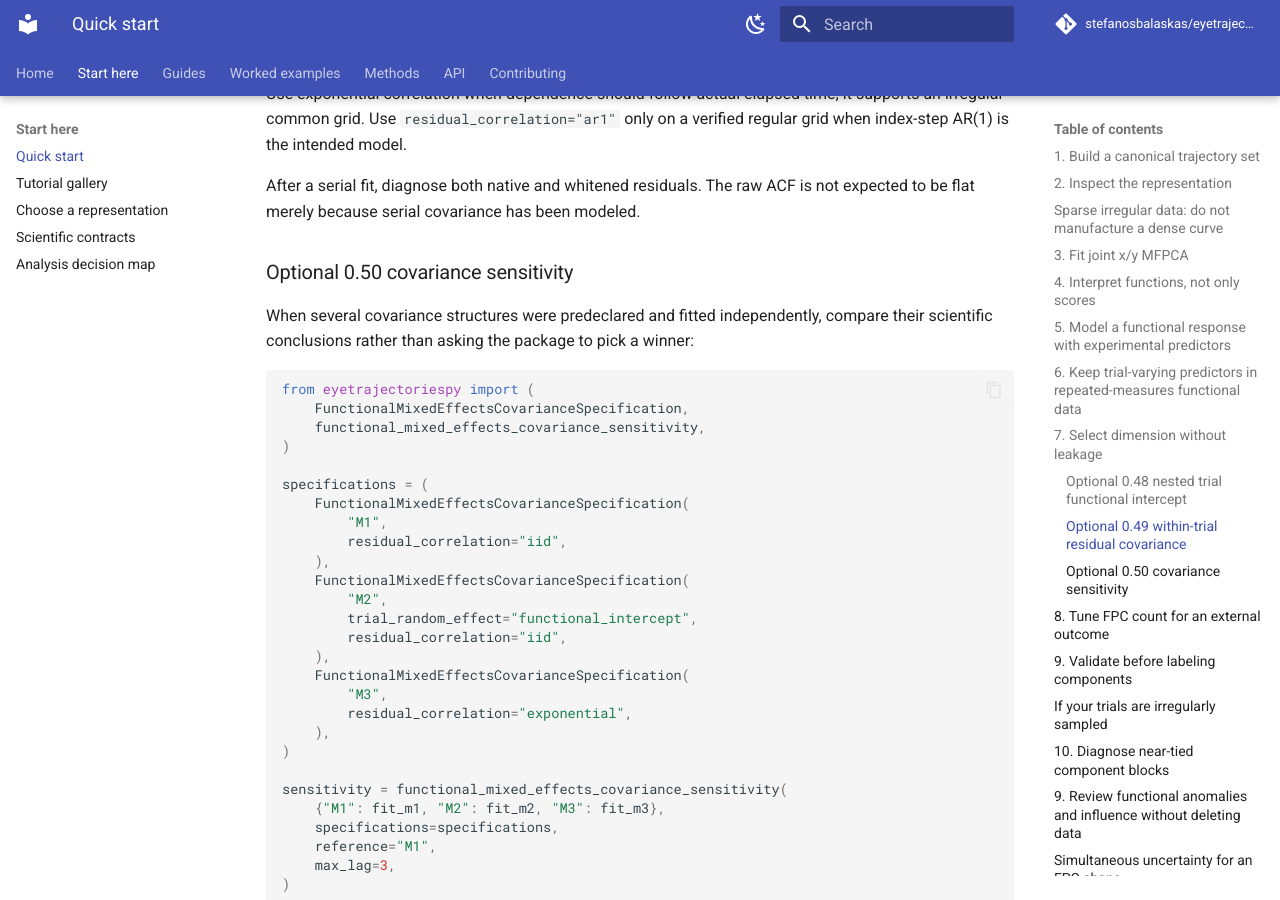
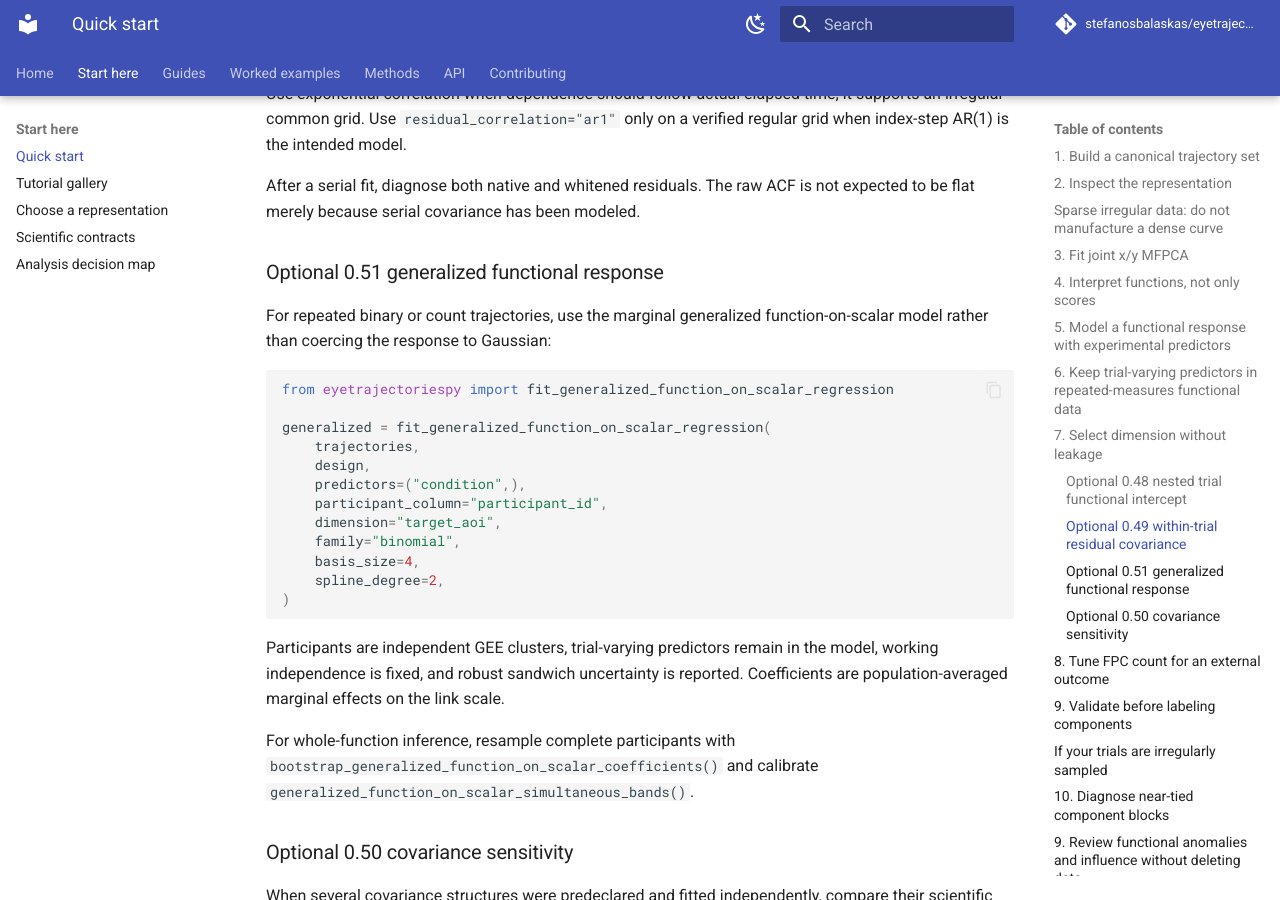
Before and after one commit to stefanosbalaskas/eyetrajectoriespy, an MkDocs documentation site: the page built from docs/quickstart.md, in a window 1280 px wide and 900 px high, scrolled down 4008 px. Built offline with MkDocs 1.6.1 and Material for MkDocs 9.7.7, drawn with Linux system fonts in a browser that asks for light colours; comment, search, counter and statistics services are not loaded.

Commit message:
Add generalized FoSR quickstart

```diff
--- a/docs/quickstart.md
+++ b/docs/quickstart.md
@@ -188,6 +188,33 @@ a verified regular grid when index-step AR(1) is the intended model.
 
 After a serial fit, diagnose both native and whitened residuals. The raw ACF is
 not expected to be flat merely because serial covariance has been modeled.
+
+### Optional 0.51 generalized functional response
+
+For repeated binary or count trajectories, use the marginal generalized
+function-on-scalar model rather than coercing the response to Gaussian:
+
+~~~python
+from eyetrajectoriespy import fit_generalized_function_on_scalar_regression
+
+generalized = fit_generalized_function_on_scalar_regression(
+    trajectories,
+    design,
+    predictors=("condition",),
+    participant_column="participant_id",
+    dimension="target_aoi",
+    family="binomial",
+    basis_size=4,
+    spline_degree=2,
+)
+~~~
+
+Participants are independent GEE clusters, trial-varying predictors remain in
+the model, working independence is fixed, and robust sandwich uncertainty is
+reported. Coefficients are population-averaged marginal effects on the link
+scale.
+
+For whole-function inference, resample complete participants with `bootstrap_generalized_function_on_scalar_coefficients()` and calibrate `generalized_function_on_scalar_simultaneous_bands()`.
 
 ### Optional 0.50 covariance sensitivity
 
```
